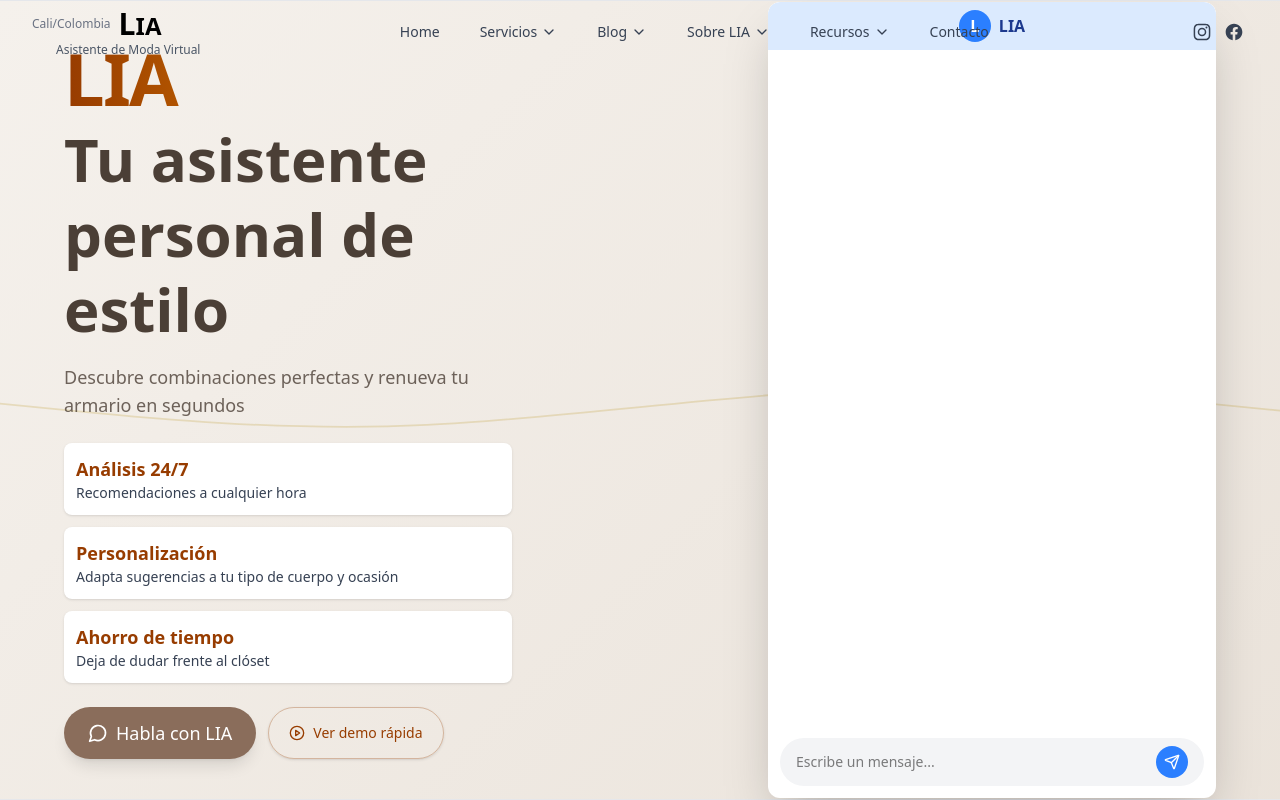
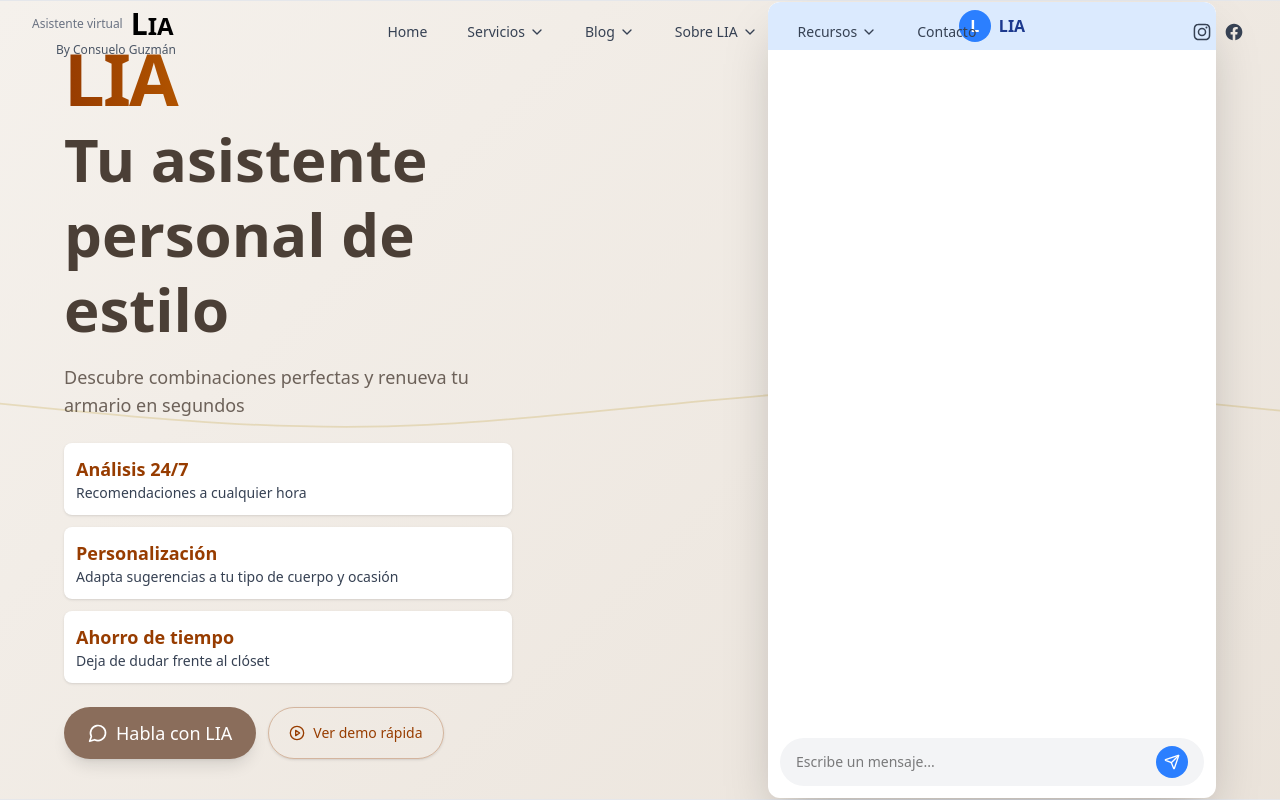
Before and after one commit to nicorincon02/consuelo-guzman, a Next.js app: page / in a window 1280 px wide. Shown: the top 800 px of the page. Built offline with nearby package versions, Linux system fonts and the light colour scheme.

Commit message:
backup 20/05

```diff
--- a/components/Navbar.tsx
+++ b/components/Navbar.tsx
@@ -80,13 +80,13 @@ const Navbar = () => {
             <div className="flex items-center">
               <div className="flex-shrink-0">
                 <div className="flex items-center">
-                  <span className="text-xs text-gray-500 mr-2">Cali/Colombia</span>
+                  <span className="text-xs text-gray-500 mr-2">Asistente virtual</span>
                   <span className="text-2xl font-bold">
                     <span className="text-3xl">L</span>
                     <span>IA</span>
                   </span>
                 </div>
-                <div className="text-xs text-gray-600 ml-6">Asistente de Moda Virtual</div>
+                <div className="text-xs text-gray-600 ml-6">By Consuelo Guzmán</div>
               </div>
             </div>
 
```
